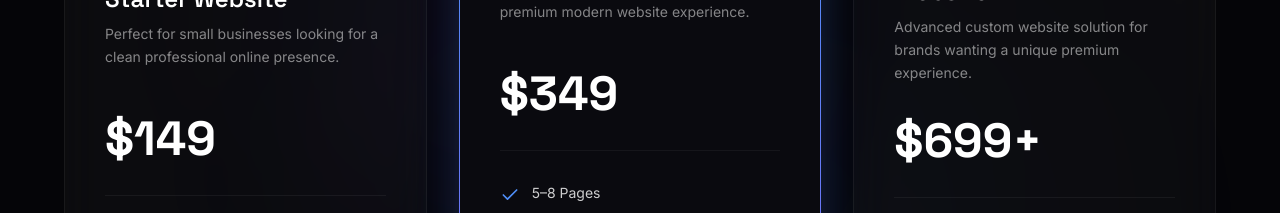
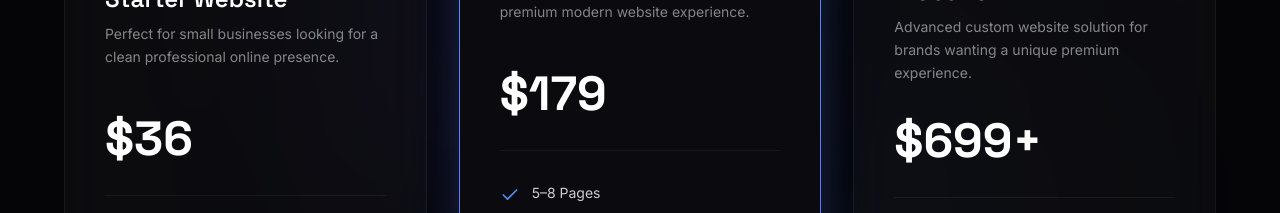
Before and after one commit to gauravnagar7504-dot/portpolio, a React (Vite) app: page / in a window 1280 px wide. Shown: the part 8939-9152 px from the top of the page. Built offline with nearby package versions, Linux system fonts and the light colour scheme; no server answers.

Commit message:
chore: change plan prices to INR 3,000, 15,000, and 60,000 and fix currency dropdown mobile rendering issues

```diff
--- a/src/components/Pricing.jsx
+++ b/src/components/Pricing.jsx
@@ -22,7 +22,7 @@ const plans = [
       'Basic SEO Setup',
       'Fast Loading',
     ],
-    prices: { USD: '149', INR: '12,000', EUR: '139', GBP: '119' },
+    prices: { USD: '36', INR: '3,000', EUR: '33', GBP: '29' },
     isFeatured: false,
     buttonText: 'Get Started',
   },
@@ -40,7 +40,7 @@ const plans = [
       'Social Media Integration',
       'Modern Animations',
     ],
-    prices: { USD: '349', INR: '28,000', EUR: '319', GBP: '269' },
+    prices: { USD: '179', INR: '15,000', EUR: '169', GBP: '139' },
     isFeatured: true,
     buttonText: 'Most Popular',
   },
@@ -57,7 +57,7 @@ const plans = [
       'Modern Interactive Effects',
       'Priority Support',
     ],
-    prices: { USD: '699', INR: '58,000', EUR: '649', GBP: '549' },
+    prices: { USD: '699', INR: '60,000', EUR: '649', GBP: '549' },
     isFeatured: false,
     buttonText: 'Let’s Connect',
     plus: true, // for $699+
@@ -142,7 +142,7 @@ export default function Pricing() {
             initial={{ opacity: 0, x: 20 }}
             whileInView={{ opacity: 1, x: 0 }}
             viewport={{ once: true }}
-            className="relative self-start md:self-end"
+            className="relative self-start md:self-end z-30"
           >
             <button
               onClick={() => setIsDropdownOpen(!isDropdownOpen)}
@@ -162,7 +162,7 @@ export default function Pricing() {
                   animate={{ opacity: 1, y: 0, scale: 1 }}
                   exit={{ opacity: 0, y: 10, scale: 0.95 }}
                   transition={{ duration: 0.2 }}
-                  className="absolute right-0 top-full mt-2 w-48 glass-card border border-white/10 rounded-2xl p-2 z-50 overflow-hidden shadow-[0_10px_40px_rgba(0,0,0,0.5)]"
+                  className="absolute left-0 md:left-auto md:right-0 top-full mt-2 w-48 glass-card border border-white/10 rounded-2xl p-2 z-50 overflow-hidden shadow-[0_10px_40px_rgba(0,0,0,0.5)]"
                 >
                   {Object.keys(pricingData).map((code) => (
                     <button
```
